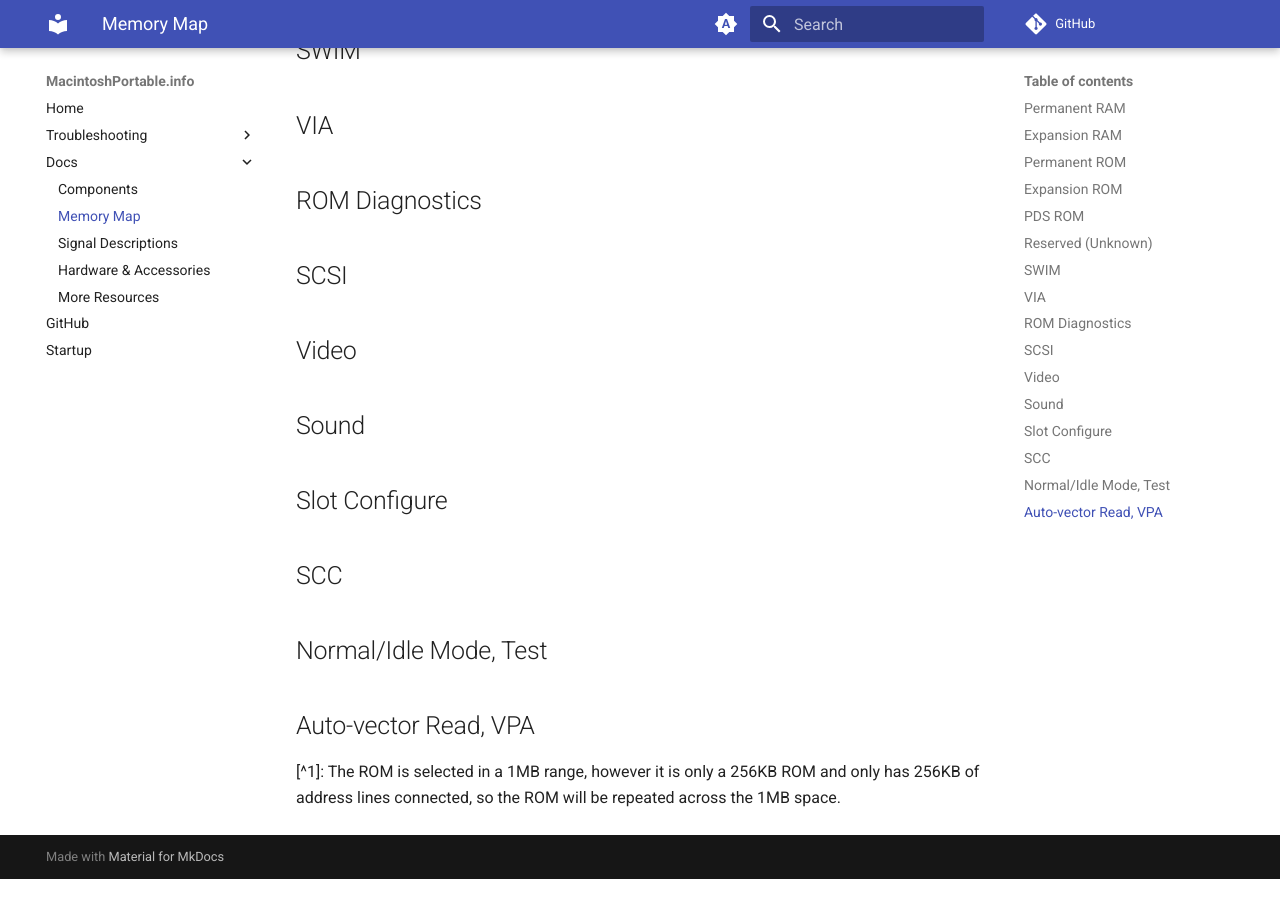
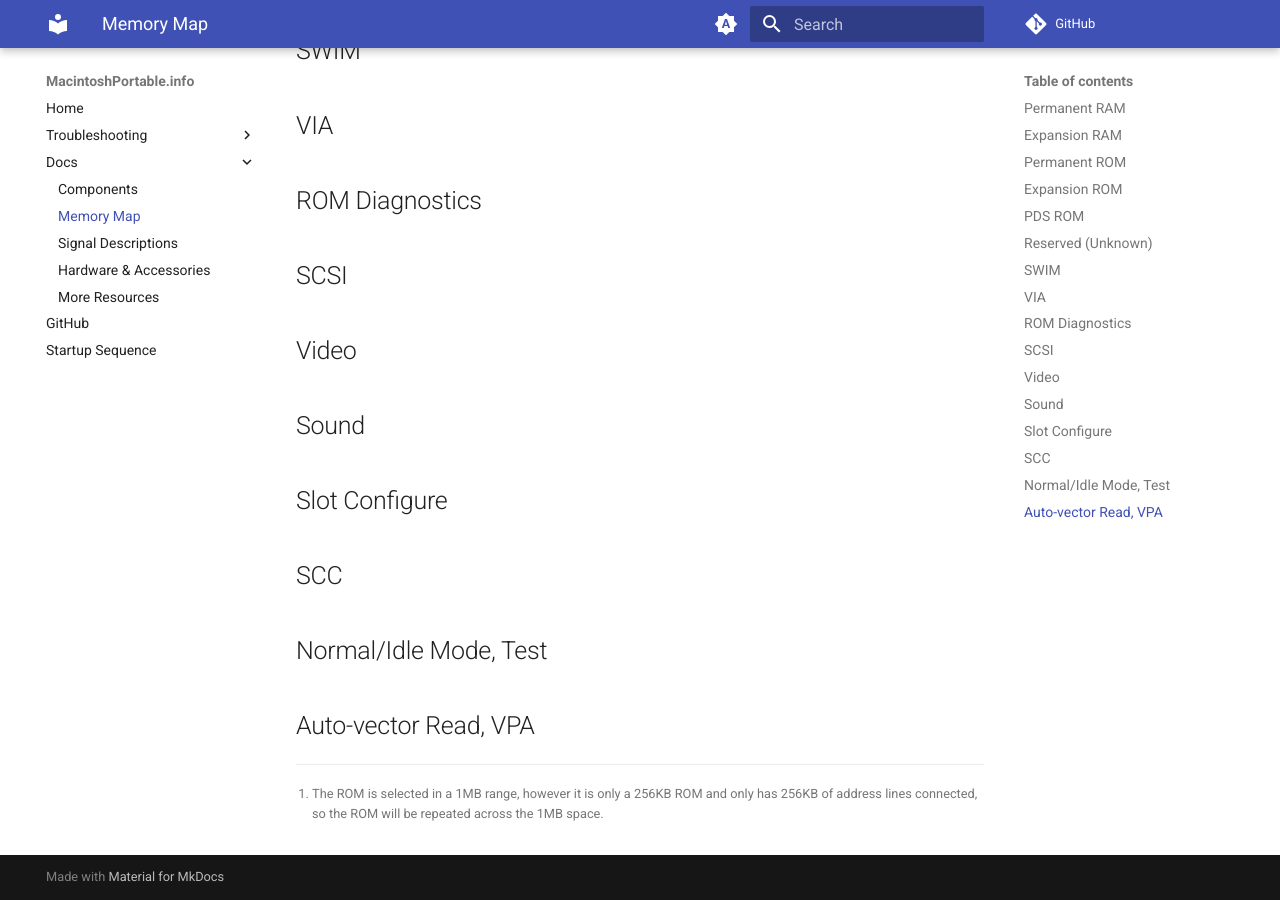
Before and after one commit to rezafouladian/MacintoshPortable, an MkDocs documentation site: the page built from docs/MemoryMap.md, in a window 1280 px wide and 900 px high, scrolled down 2092 px. Built offline with MkDocs 1.6.1 and Material for MkDocs 9.7.7, drawn with Linux system fonts in a browser that asks for light colours; comment, search, counter and statistics services are not loaded; before the commit the page ends 2971 px from its top, so only the background shows below that; some of the changed text lies outside the part shown.

Commit message:
Update mkdocs.yml

```diff
--- a/mkdocs.yml
+++ b/mkdocs.yml
@@ -14,7 +14,7 @@ nav:
     - Hardware & Accessories: HardwareAndAccessories.md
     - More Resources: MoreResources.md
   - GitHub: https://github.com/rezafouladian/macintoshportable
-  - Startup: StartupSequence.md
+  - Startup Sequence: StartupSequence.md
 theme:
   name: material
   palette:
@@ -34,6 +34,7 @@ theme:
         icon: material/brightness-4
         name: Switch to system preference
 markdown_extensions:
+  - footnotes
   - admonition
   - pymdownx.details
   - pymdownx.superfences
```
